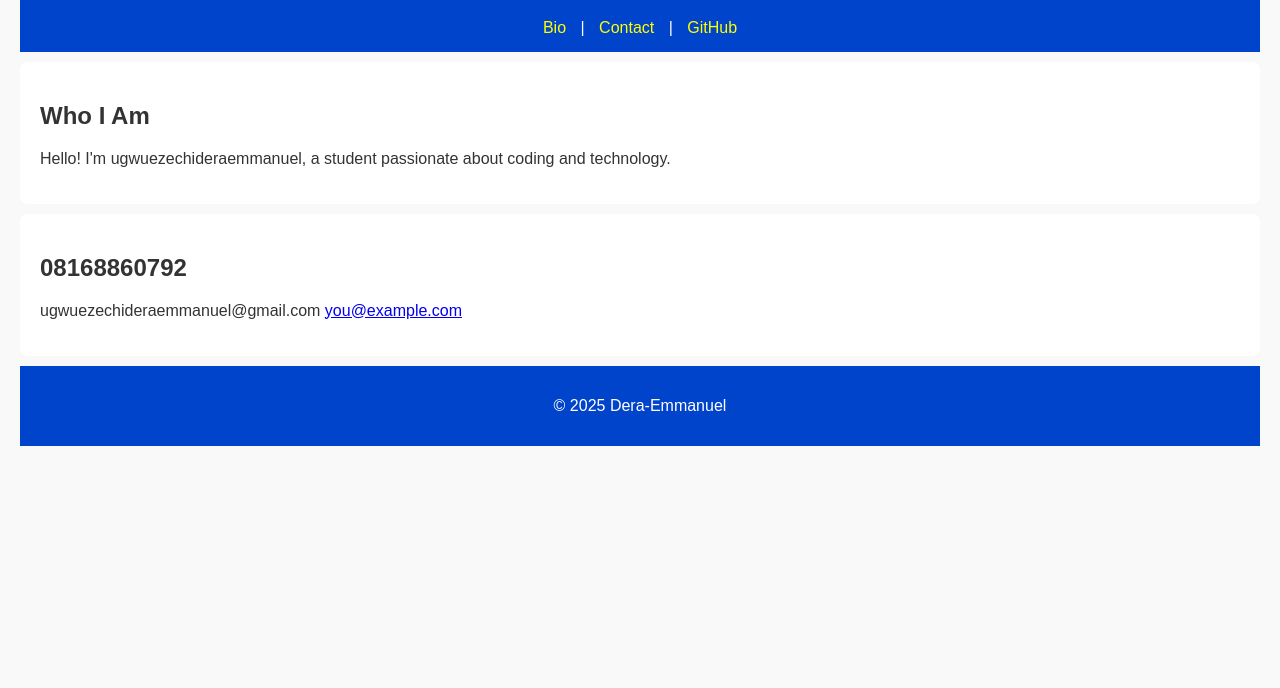
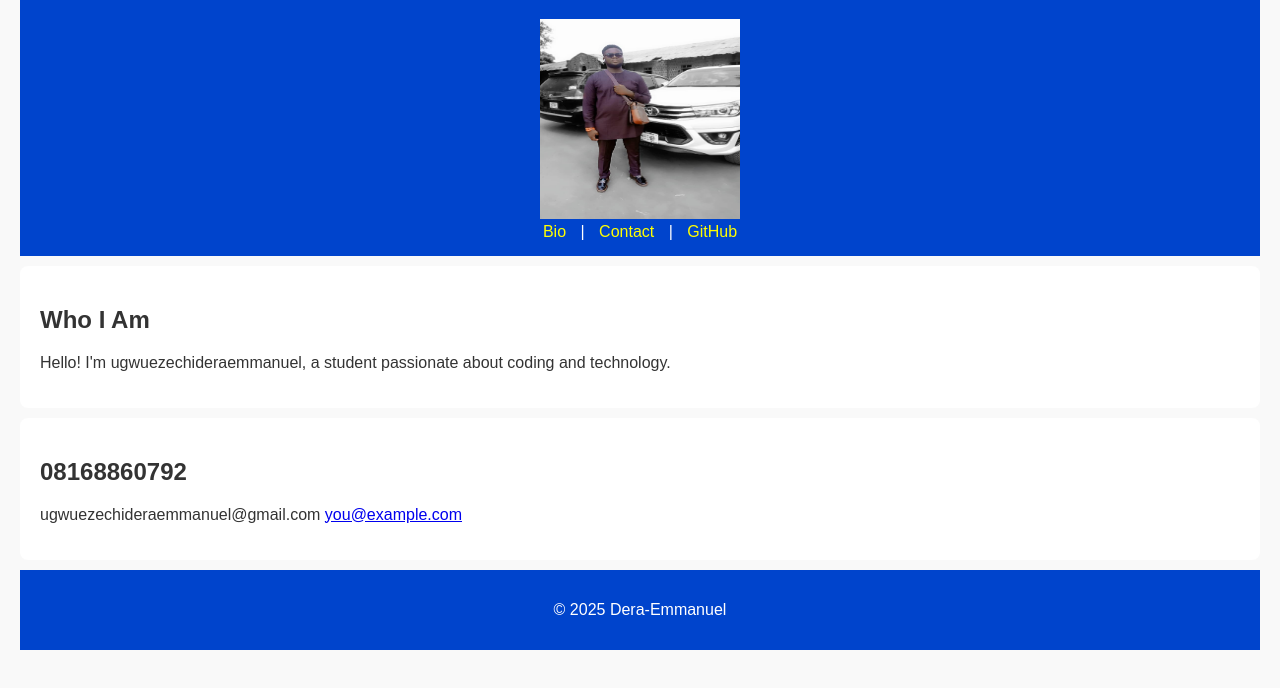
Before and after one commit to arjicaly-svg/dera-about-me-page, a plain HTML site: page index.html in a window 1280 px wide. Shown: the part 96-784 px from the top of the page. Drawn offline with Linux system fonts and the light colour scheme.

Commit message:
add picture

```diff
--- a/index.html
+++ b/index.html
@@ -8,7 +8,7 @@
 </head>
 <body>
   <header>
-    <h1>About Me</h1>
+    <h1>About Me</h1><img src="derapix.jpg" alt="derapix" width="200" height="200">
     <nav>
       <a href="#bio">Bio</a> |
       <a href="#contact">Contact</a> |
```
Also changed, not shown: derapix.jpg (added).
